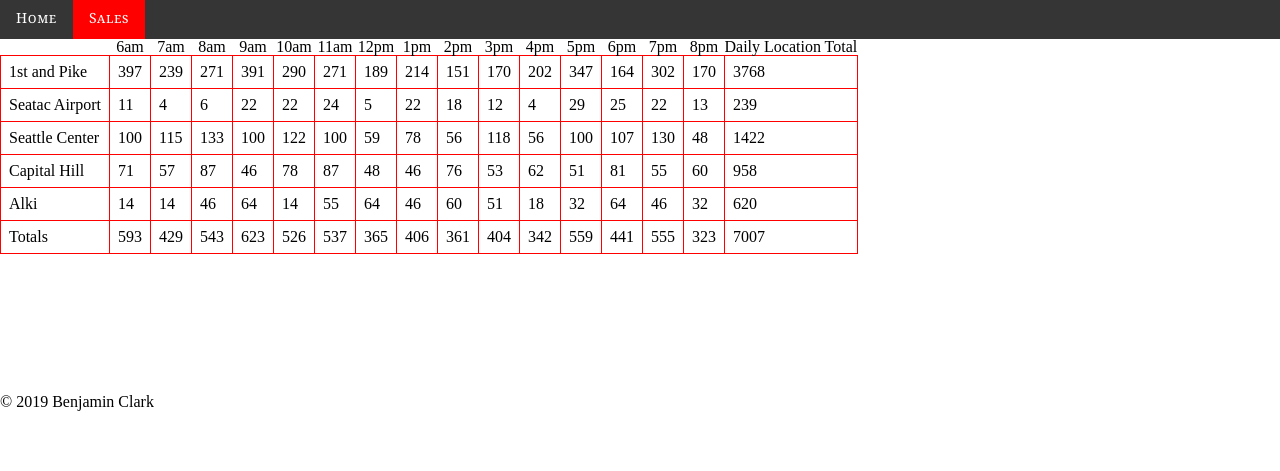
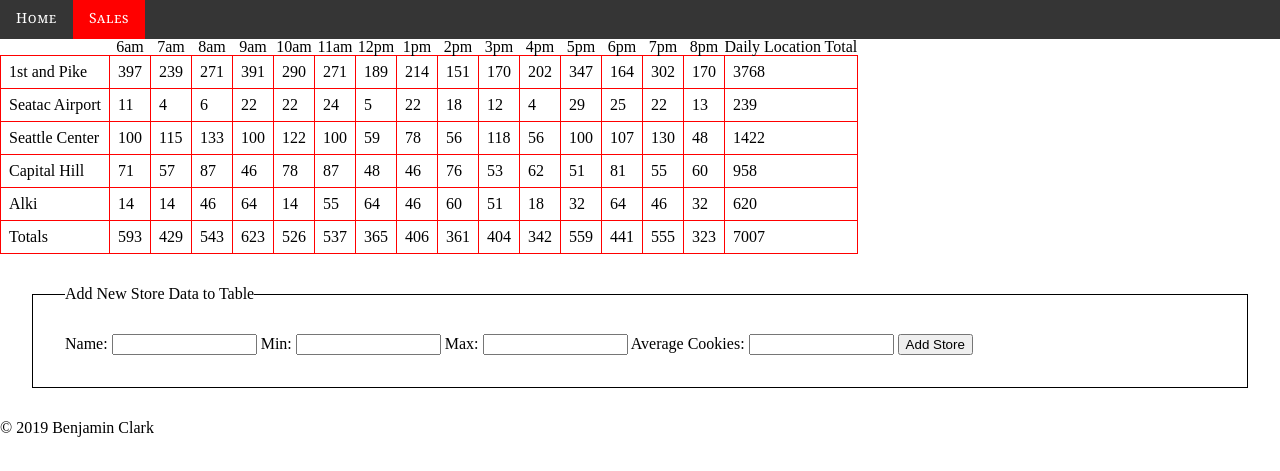
Before and after one commit to 1benisin/cookie-stand, a plain HTML site: page sales.html in a window 1280 px wide. Shown: the part 99-570 px from the top of the page. Drawn offline with Linux system fonts and the light colour scheme.

Commit message:
added form field for new store data

```diff
--- a/css/style.css
+++ b/css/style.css
@@ -1,4 +1,7 @@
-tr {
+fieldset {
+  border: .1em black solid;
+  padding: 2em;
+  margin: 2em;
 
 }
 
--- a/js/app.js
+++ b/js/app.js
@@ -12,6 +12,7 @@ function Store(name, min, max, avgCookies) {
   this.max = max;
   this.avgCookies = avgCookies;
   this.cookieArray = [];
+  this.populateCookieData();
   Store.storeList.push(this);
 }
 Store.storeList = [];
@@ -23,8 +24,6 @@ Store.prototype.populateCookieData = function () {
 };
 
 Store.prototype.renderData = function () {
-  // populate data
-  this.populateCookieData();
 
   var tempRow = [];
   tempRow.push(this.name);
@@ -103,7 +102,6 @@ function renderTableFoot() {
     totals[15] += sumArray(Store.storeList[i].cookieArray);
   }
   totals.splice(0, 0, 'Totals');
-  console.log(totals);
 
   var tableFoot = document.getElementById('tableFoot');
   var tableRow = document.createElement('tr');
@@ -119,9 +117,6 @@ function renderTableFoot() {
 
 
 renderSalesTable();
-
-console.log('cookiedata');
-console.log(Store.storeList);
 
 
 // ----- Helper Functions -----
@@ -139,3 +134,24 @@ function sumArray(arr) {
   }
   return total;
 }
+
+
+// ----- Form -----
+
+// get form data
+// create new store
+
+
+
+
+var form = document.getElementById('storeForm');
+
+form.addEventListener('submit', function (e) {
+  event.preventDefault();
+  new Store(e.target.formName.value, e.target.formMin.value, e.target.formMax.value, e.target.formAvgCookies.value);
+});
+
+
+// test
+// console.log('cookiedata');
+// console.log(Store.storeList);
--- a/sales.html
+++ b/sales.html
@@ -34,10 +34,17 @@
         </table>
 
 
-        <div></div>
-        <div id='main'>
-
-        </div>
+        <form id="storeForm">
+            <fieldset id="fieldset">
+                <legend>Add New Store Data to Table</legend>
+                <label>Name: <input type='text' id="formName" name="Store Name:" size="15" maxlength="30" /></label>
+                <label>Min: <input type='text' id="formMin" name="Store Name:" size="15" maxlength="30" /></label>
+                <label>Max: <input type='text' id="formMax" name="Store Name:" size="15" maxlength="30" /></label>
+                <label>Average Cookies: <input type='text' id="formAvgCookies" name="Store Name:" size="15"
+                        maxlength="30" /></label>
+                <input type="submit" name="subscribe" value="Add Store" />
+            </fieldset>
+        </form>
     </main>
 
     <footer>
```
